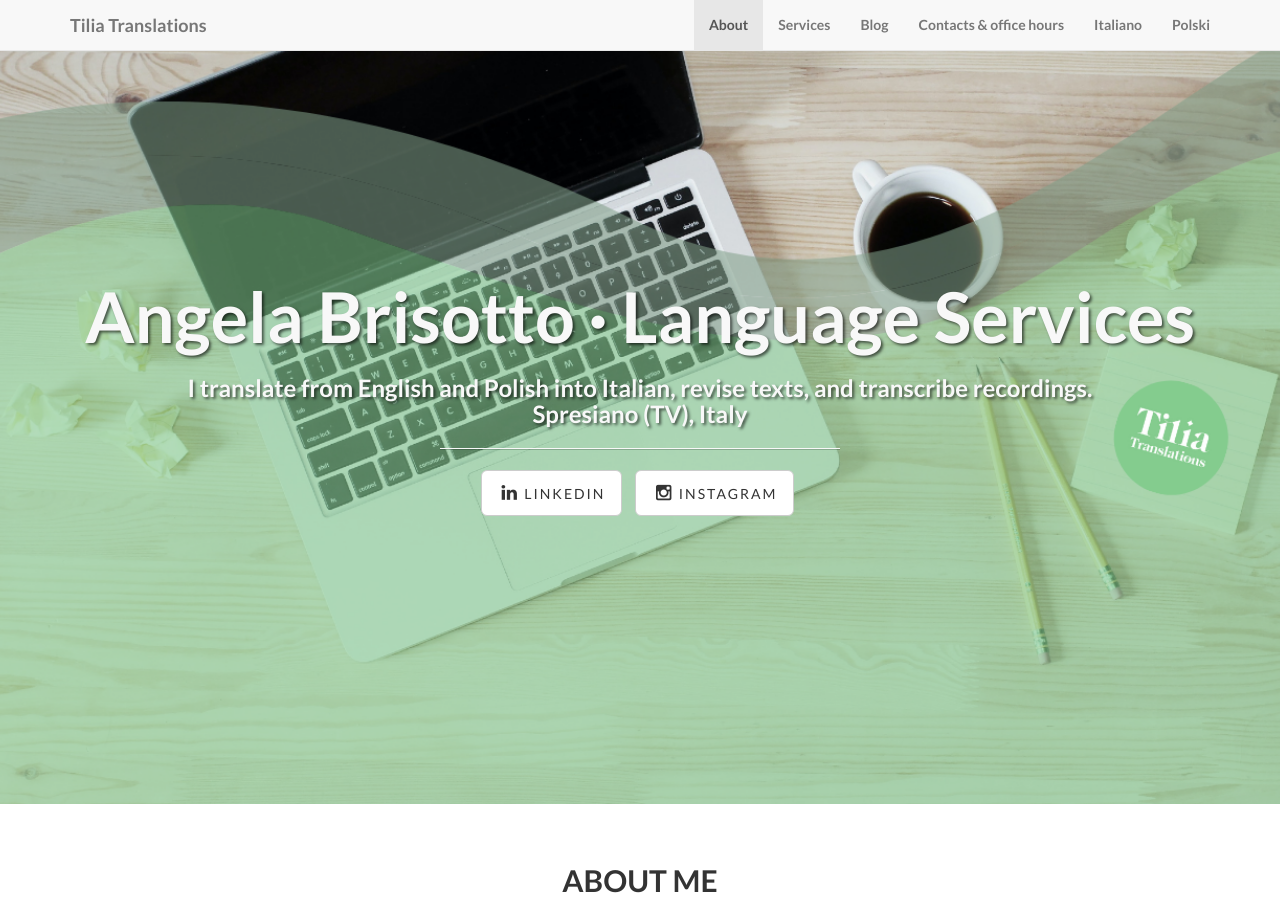
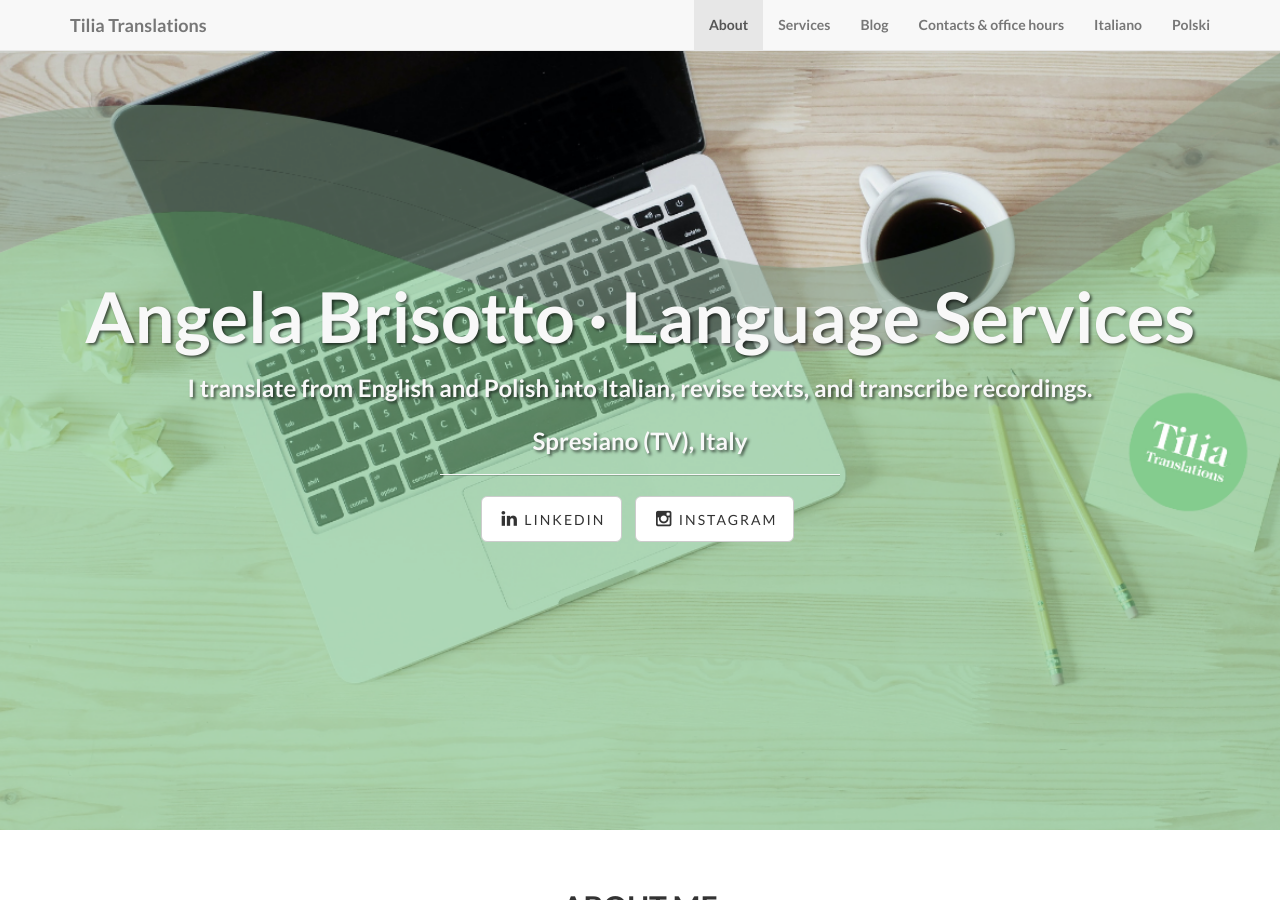
Before and after one commit to angelatiliatranslations/englishversion, a Jekyll site: the page built from index.html, in a window 1280 px wide and 900 px high. Built offline with Jekyll 4.4.1, drawn with Linux system fonts in a browser that asks for light colours; nearby versions of some CDN libraries; library files that are not in the unit come from our copies.

Commit message:
Update index.html

```diff
--- a/index.html
+++ b/index.html
@@ -1,5 +1,5 @@
 ---
 layout: default
 title: Angela Brisotto · Language Services
-subTitle: I translate from English and Polish into Italian, revise texts, and transcribe recordings. <br>Spresiano (TV), Italy
+subTitle: I translate from English and Polish into Italian, revise texts, and transcribe recordings. <br><br>Spresiano (TV), Italy
 ---
```
